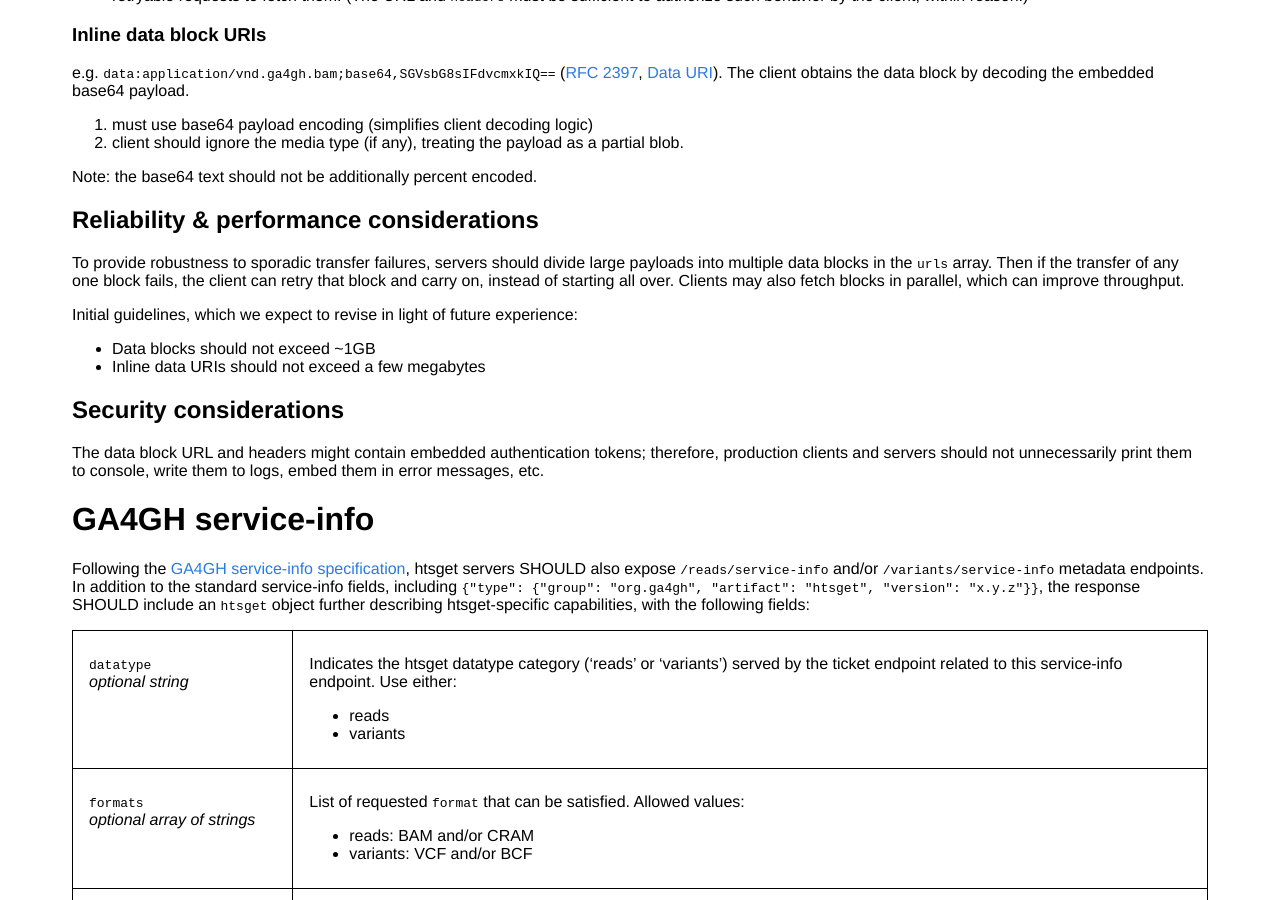
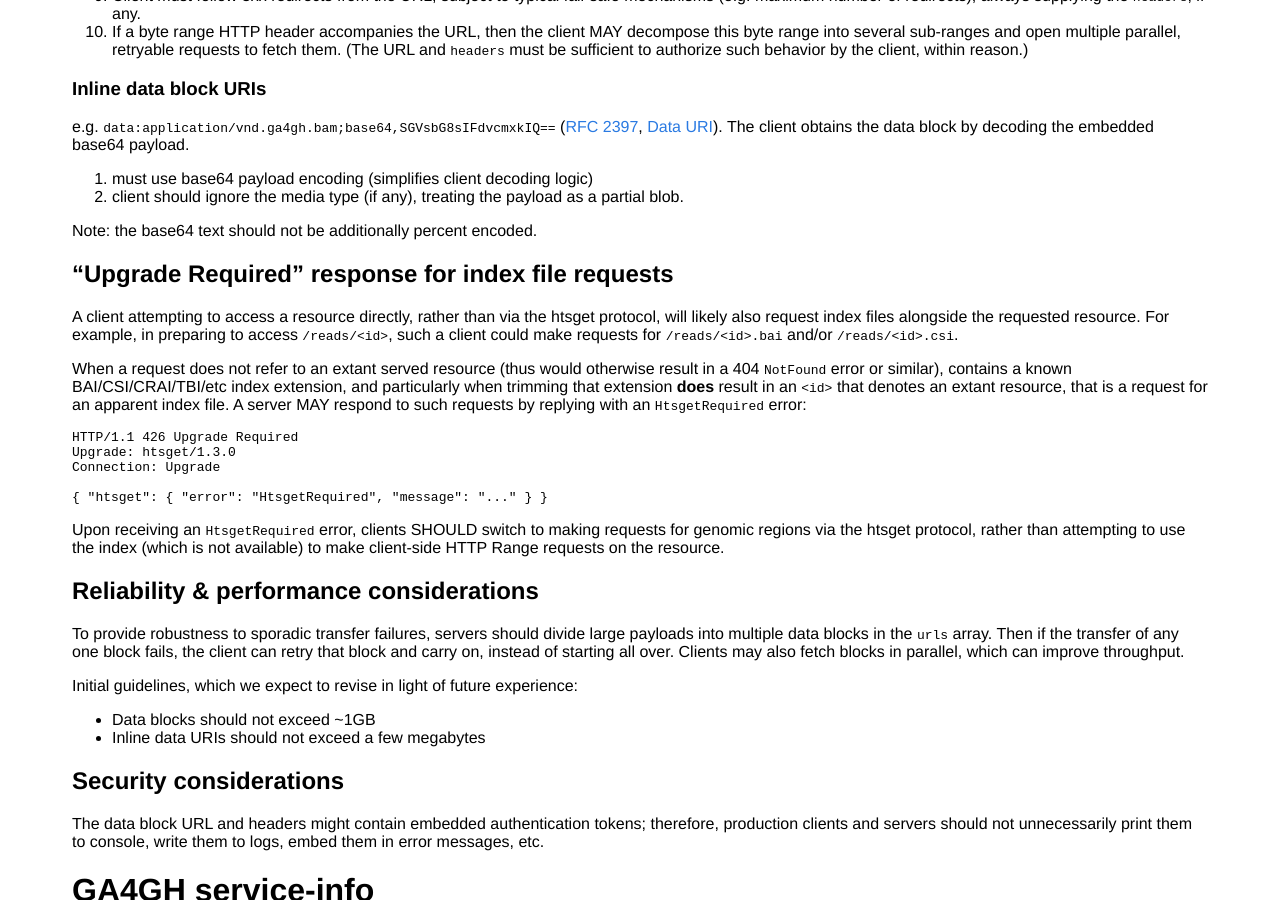
Before and after one commit to samtools/hts-specs, a Jekyll site: the page built from htsget.md, in a window 1280 px wide and 900 px high, scrolled down 10167 px. Built offline with Jekyll 4.4.1, drawn with Linux system fonts in a browser that asks for light colours; some of the changed text lies outside the part shown.

Commit message:
Add optional HTTP 426 response for requests for index files
Clients attempting to access a resource directly, rather than via the
htsget protocol, will likely also request index files alongside the
requested resource. Add a section discussing how servers MAY respond
with an HTTP 426 Upgrade Required status code, which provides a way
to tell the client to switch to the htsget protocol.

```diff
--- a/htsget.md
+++ b/htsget.md
@@ -93,6 +93,7 @@ InvalidAuthentication	| 401	| Authorization provided is invalid
 PermissionDenied	| 403	| Authorization is required to access the resource
 NotFound		| 404	| The resource requested was not found
 PayloadTooLarge         | 413   | POST request size is too large
+HtsgetRequired		| 426	| An htsget request is required to access the resource
 UnsupportedFormat	| 400	| The requested file format is not supported by the server
 InvalidInput		| 400	| The request parameters do not adhere to the specification
 InvalidRange		| 400	| The requested range cannot be satisfied
@@ -626,6 +627,22 @@ The client obtains the data block by decoding the embedded base64 payload.
 
 Note: the base64 text should not be additionally percent encoded.
 
+## "Upgrade Required" response for index file requests
+
+A client attempting to access a resource directly, rather than via the htsget protocol, will likely also request index files alongside the requested resource.
+For example, in preparing to access `/reads/<id>`, such a client could make requests for `/reads/<id>.bai` and/or `/reads/<id>.csi`.
+
+When a request does not refer to an extant served resource (thus would otherwise result in a 404 `NotFound` error or similar), contains a known BAI/CSI/CRAI/TBI/etc index extension, and particularly when trimming that extension **does** result in an `<id>` that denotes an extant resource, that is a request for an apparent index file.
+A server MAY respond to such requests by replying with an `HtsgetRequired` error:
+
+    HTTP/1.1 426 Upgrade Required
+    Upgrade: htsget/1.3.0
+    Connection: Upgrade
+
+    { "htsget": { "error": "HtsgetRequired", "message": "..." } }
+
+Upon receiving an `HtsgetRequired` error, clients SHOULD switch to making requests for genomic regions via the htsget protocol, rather than attempting to use the index (which is not available) to make client-side HTTP Range requests on the resource.
+
 ## Reliability & performance considerations
 
 To provide robustness to sporadic transfer failures, servers should divide large payloads into multiple data blocks in the `urls` array. Then if the transfer of any one block fails, the client can retry that block and carry on, instead of starting all over. Clients may also fetch blocks in parallel, which can improve throughput.
```
